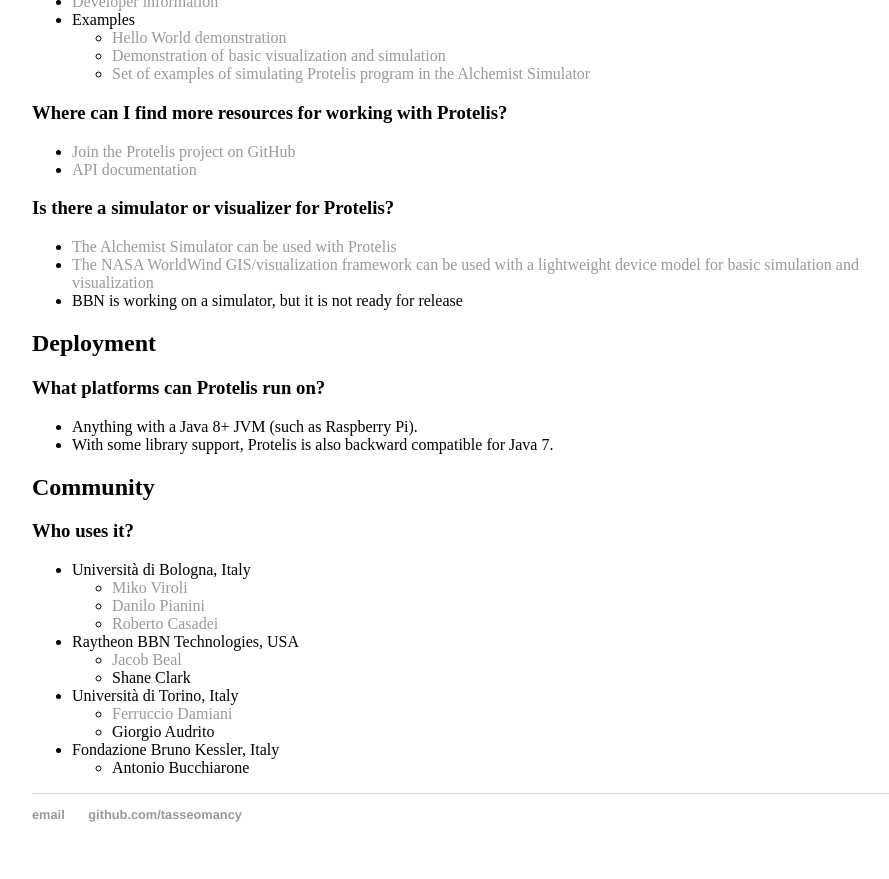
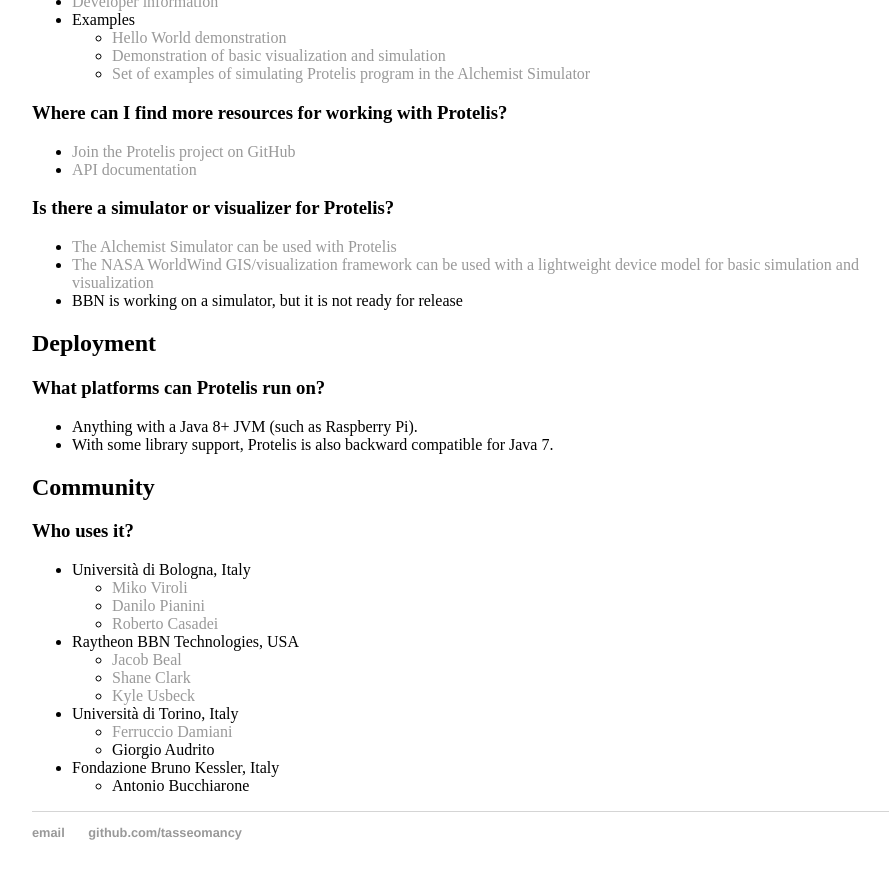
Before and after one commit to tasseomancy/tasseomancy.github.io, a Jekyll site: the page built from _posts/2018-01-31-toc-faqs.md, in a window 1280 px wide and 900 px high, scrolled down 1957 px. Shown: the top 879 px of the window, without its empty margins (160-1049 px from the left). Built offline with Jekyll 4.4.1, drawn with Linux system fonts in a browser that asks for light colours.

Commit message:
Update 2018-01-31-toc-faqs.md

```diff
--- a/_posts/2018-01-31-toc-faqs.md
+++ b/_posts/2018-01-31-toc-faqs.md
@@ -89,7 +89,8 @@
    * <a href="http://apice.unibo.it/xwiki/bin/view/RobertoCasadei/"> Roberto Casadei</a>
 * Raytheon BBN Technologies, USA
    * <a href="http://web.mit.edu/jakebeal/www/">Jacob Beal</a>
-   * Shane Clark
+   * <a href="https://scholar.google.com/citations?user=oBq3jv0AAAAJ&hl=en">Shane Clark</a>
+   * <a href="http://kyle.usbeck.us/">Kyle Usbeck</a>
 * Università di Torino, Italy
    * <a href="http://www.di.unito.it/damiani/">Ferruccio Damiani</a>
    * Giorgio Audrito
```
